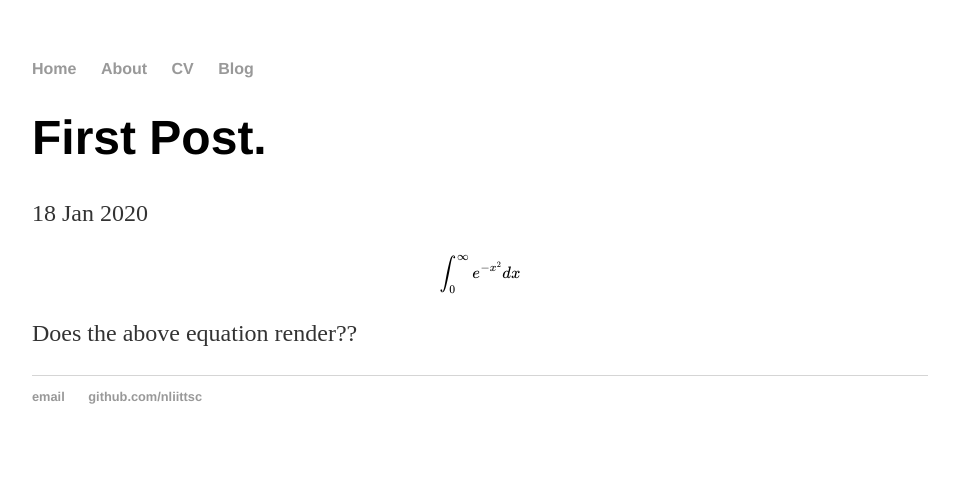
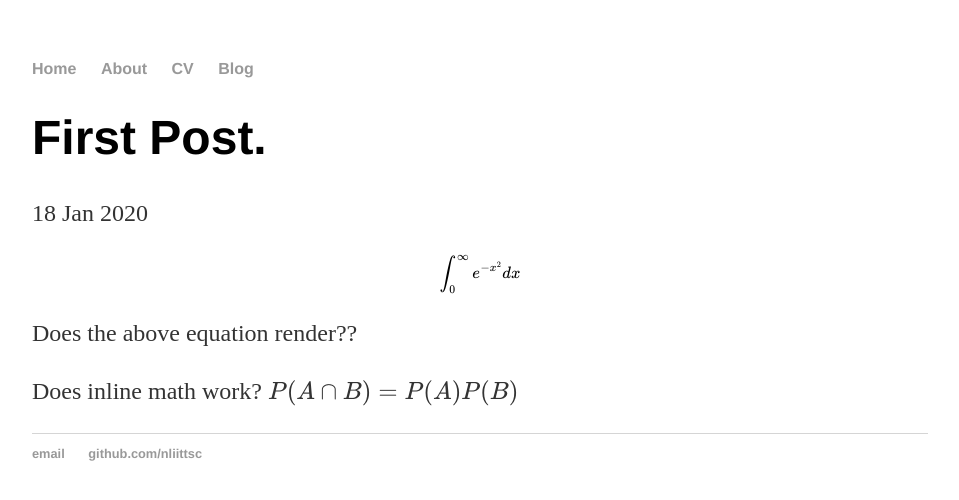
Before and after one commit to GarrettWilliams/nliittsc.github.io, a Jekyll site: the page built from _posts/2020-01-18-first-post.md, in a window 1280 px wide. Shown: the top 500 px of the page, without its empty margins (160-1119 px from the left). Built offline with Jekyll 4.4.1, drawn with Linux system fonts in a browser that asks for light colours; formulas are drawn with MathJax 3.

Commit message:
Update 2020-01-18-first-post.md

```diff
--- a/_posts/2020-01-18-first-post.md
+++ b/_posts/2020-01-18-first-post.md
@@ -7,3 +7,5 @@ date: 2020-01-18
 $$\int_0^\infty e^{-x^2} dx$$
 
 Does the above equation render??
+
+Does inline math work? $P(A \cap B) = P(A)P(B)$
```
